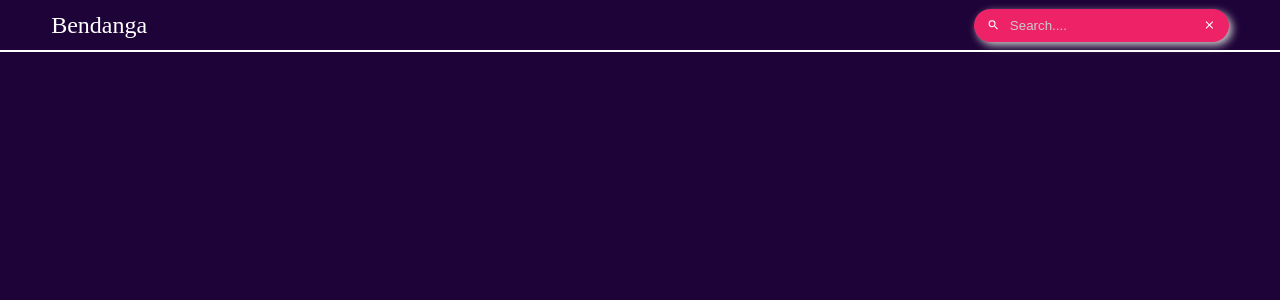
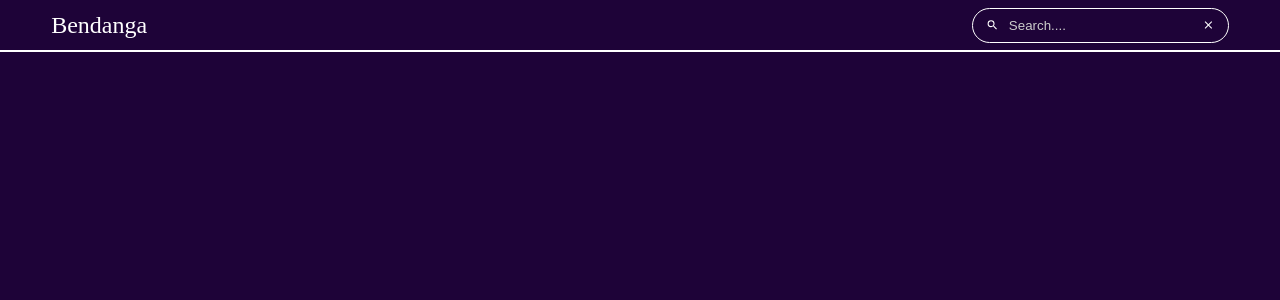
Before and after one commit to ExcaliburSims/DashboardBenda, a React (Create React App) app: page / in a window 1280 px wide. Shown: the top 300 px of the page. Built offline with nearby package versions, Linux system fonts and the light colour scheme.

Commit message:
feat: customize searchbar

```diff
--- a/src/components/Search.js
+++ b/src/components/Search.js
@@ -4,7 +4,6 @@ import styles from '../styles/search.module.scss';
 
 function Search() {
   return (
-    // eslint-disable-next-line react/jsx-filename-extension
     <div className={styles.search_wrapper}>
       <MdSearch />
       <input type="text" className={styles.input} placeholder="Search...." />
--- a/src/styles/search.module.scss
+++ b/src/styles/search.module.scss
@@ -2,12 +2,10 @@
   display: flex;
   align-items: center;
   justify-content: space-between;
-  min-width: 50%;
-  background-color: #ee2266;
   padding: 0.5rem 0.8rem;
   border-radius: 100px;
   color: #fff;
-  box-shadow: 0.2rem 0.2rem 0.5rem #ccc;
+  border: 1px solid #ffff;
 }
 
 .input {
@@ -15,7 +13,7 @@
   width: 100%;
   border: none;
   outline: none;
-  background-color: #ee2266;
+  background-color: #1E0338;
   color: #fff;
 }
 
```
